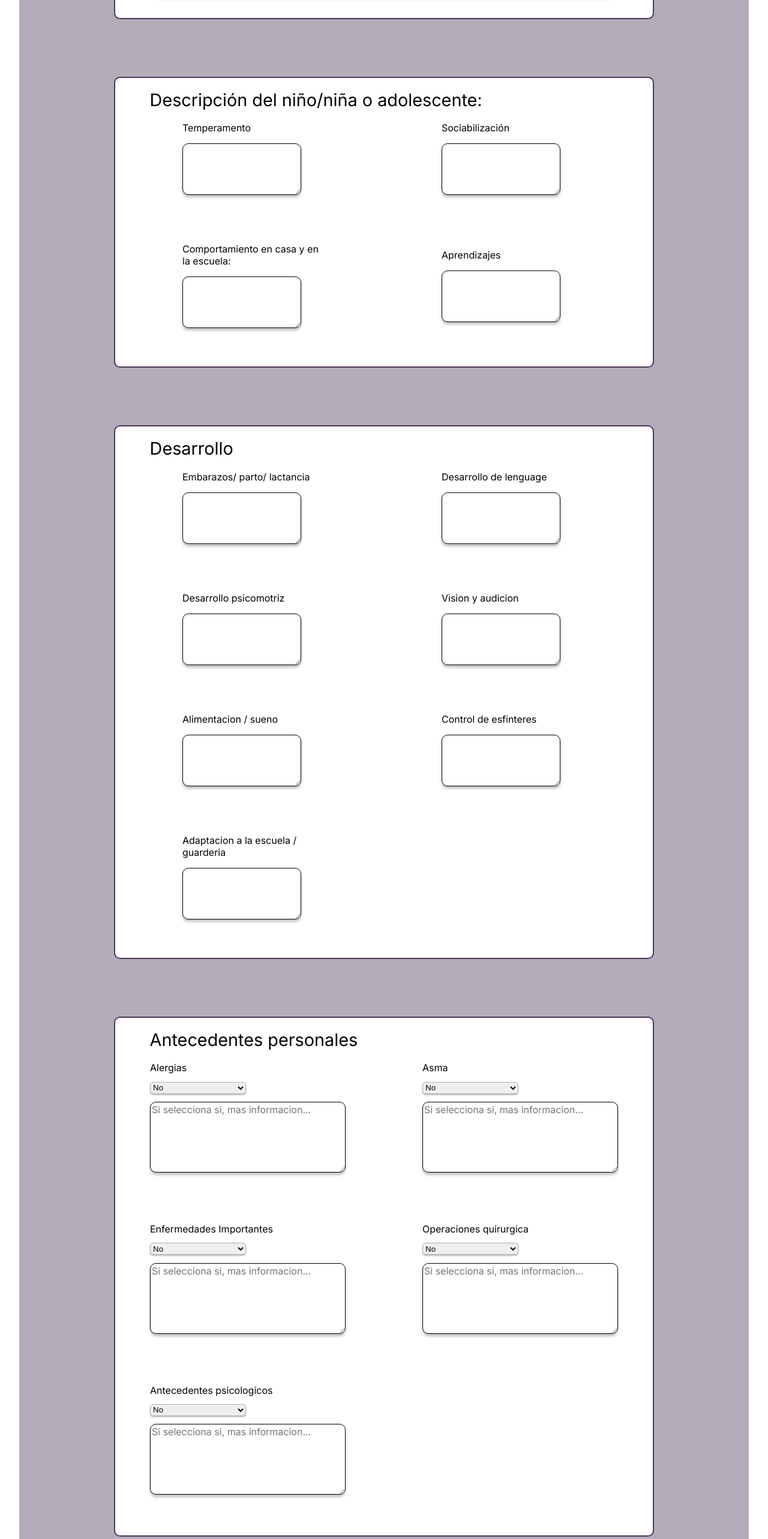
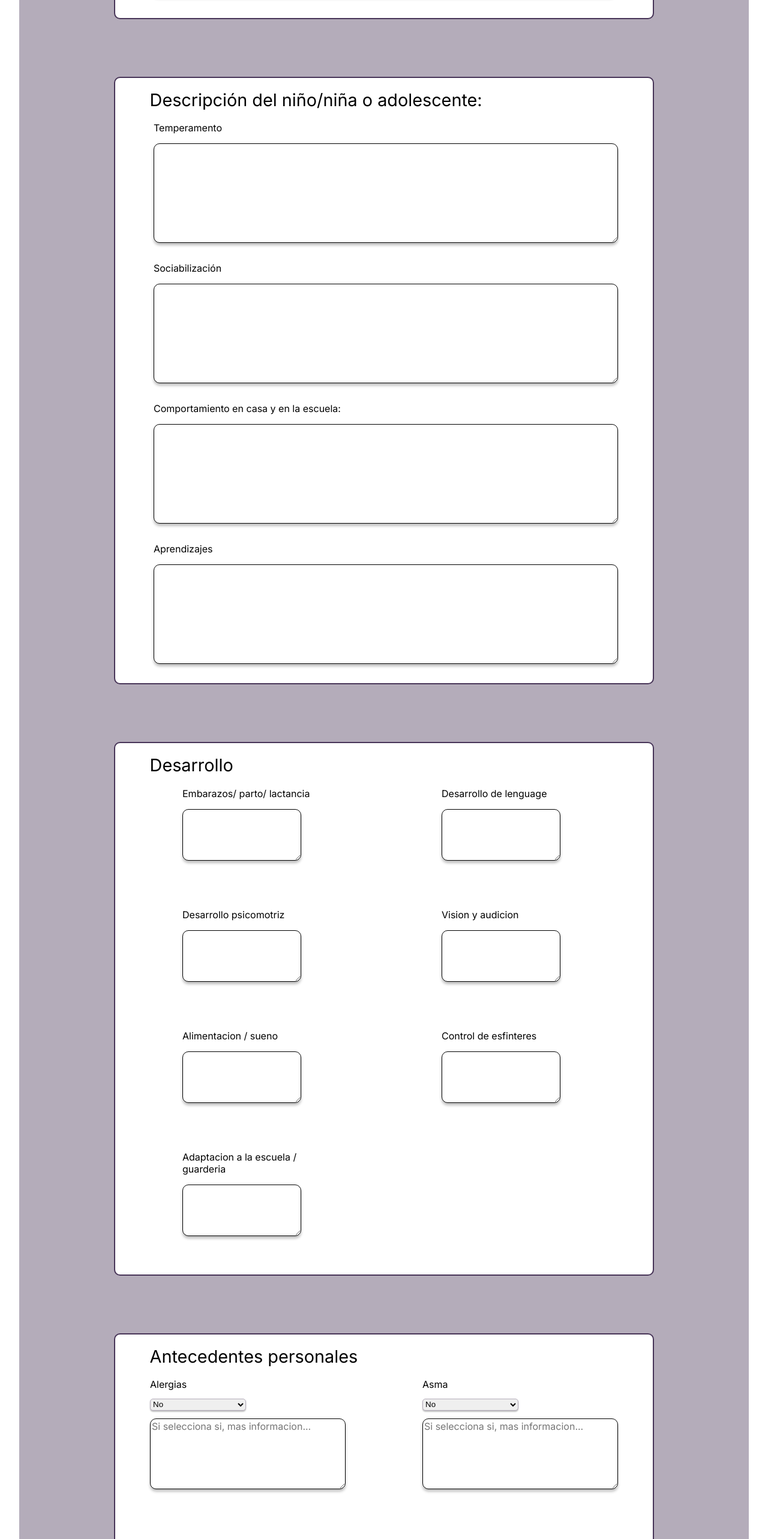
Before and after one commit to KodersKode/Daire-front-end, a React (Create React App) app: page /nuevo-paciente in a window 1280 px wide. Shown: the part 2600-5166 px from the top of the page at 60% size. Built offline with nearby package versions, Linux system fonts and the light colour scheme.

Commit message:
styling availability section

```diff
--- a/src/component/availabilitySelector/index.module.css
+++ b/src/component/availabilitySelector/index.module.css
@@ -27,4 +27,5 @@
   border-radius: 10px;
   padding-left: 1.5em;
   width: 22vw;
+  margin-left: 5em;
 }
--- a/src/component/largeTextBox/index.definition.ts
+++ b/src/component/largeTextBox/index.definition.ts
@@ -2,4 +2,5 @@ export type TLargeTextBoxProps = {
   value: string;
   onChange?: React.ChangeEventHandler<HTMLTextAreaElement>;
   label?: string | undefined;
+  placeholder?: string | undefined;
 };
--- a/src/component/largeTextBox/index.module.css
+++ b/src/component/largeTextBox/index.module.css
@@ -1,3 +1,6 @@
+/* .largeTextBox {
+  width: 60vw;
+} */
 
 .textArea {
   width: 60vw;
--- a/src/component/largeTextBox/index.tsx
+++ b/src/component/largeTextBox/index.tsx
@@ -2,12 +2,13 @@ import React from "react";
 import { TLargeTextBoxProps } from "./index.definition";
 import css from "./index.module.css";
 
-function LargeTextBox({ value, onChange, label }: TLargeTextBoxProps) {
+function LargeTextBox({ value, onChange, label, placeholder }: TLargeTextBoxProps) {
   return (
-    <div>
+    <div className={css.largeTextBox}>
       <label htmlFor="largeTextBox">{label}</label>
       <textarea
         name="largeTextBox"
+        placeholder={placeholder}
         className={css.textArea}
         onChange={onChange}
         value={value}
--- a/src/component/pages/nuevo-paciente/index.module.css
+++ b/src/component/pages/nuevo-paciente/index.module.css
@@ -35,7 +35,7 @@
   padding-bottom: 2em;
 }
 
-.personalessection{
+.personalessection {
   display: grid;
   grid-template-columns: 1fr 1fr;
   grid-gap: 3em 10vw;
@@ -159,9 +159,7 @@ h1 {
     width: 10em;
     /* background-color: red; */
 
-
-
-.lastsection{
+.lastsection {
   display: flex;
   justify-content: space-evenly;
   flex-wrap: wrap;
@@ -200,3 +198,52 @@ margin-bottom: 2em;
 .familiares :nth-child(1) {
   padding-top: 1vh;
 }
+
+.ninoSection {
+  display: flex;
+  justify-content: center;
+  flex-direction: column;
+  background-color: white;
+  width: 70vw;
+  /* align-items: center; */
+  border: 2px solid #483558;
+  border-radius: 10px;
+  margin-top: 4em;
+  margin-bottom: 2em;
+}
+
+.largebox {
+  margin-left: 4em;
+}
+
+.largebox :nth-child(2) {
+  width: 60vw;
+
+  height: 10em;
+  margin-top: 1em;
+}
+
+.largebox :nth-child(1) {
+  display: flex;
+  justify-content: center;
+  flex-direction: column;
+  width: 20em;
+}
+
+.commentBox {
+  align-self: flex-start;
+}
+
+.commentBox :nth-child(2) {
+  width: 30vw;
+
+  height: 5em;
+  margin-top: 1em;
+}
+
+/* .commentBox :nth-child(1) {
+  display: flex;
+  justify-content: center;
+  flex-direction: column;
+  width: 15em;
+} */
--- a/src/component/pages/nuevo-paciente/index.tsx
+++ b/src/component/pages/nuevo-paciente/index.tsx
@@ -38,14 +38,14 @@ function NuevoPaciente() {
   const [adaptacion, setAdaptacion] = useState(""); //Adapting to school or nursery
   const [alergias, setAlergias] = useState(""); //allergies
   const [alergiasContenido, setAlergiasContenido] = useState(""); //more detail
-  const [asma, setAsma] = useState("") //asthma
-  const [asmaContenido, setAsmaContenido] = useState("")
-  const [enfermedades, setEnfermedades] = useState("") // illness
-  const [enfermedadesContenido, setEnfermedadesContenido] = useState("")
-  const [operaciones, setOperaciones] = useState("") // surgical operations
-  const [operacionesContenido, setOperacionesContenido] =useState("")
-  const [psicologicos, setPsicologicos] = useState("") // psychological background
-  const [psicologicosContenido, setPsicologicosContenido] = useState("")
+  const [asma, setAsma] = useState(""); //asthma
+  const [asmaContenido, setAsmaContenido] = useState("");
+  const [enfermedades, setEnfermedades] = useState(""); // illness
+  const [enfermedadesContenido, setEnfermedadesContenido] = useState("");
+  const [operaciones, setOperaciones] = useState(""); // surgical operations
+  const [operacionesContenido, setOperacionesContenido] = useState("");
+  const [psicologicos, setPsicologicos] = useState(""); // psychological background
+  const [psicologicosContenido, setPsicologicosContenido] = useState("");
   // const [antecedentesP, setAntecedentesP] = useState(""); //personal background
   const [antecedentesF, setAntecedentesF] = useState(""); // family history
   const [observaciones, setObservaciones] = useState(""); //observations or comments
@@ -60,7 +60,7 @@ function NuevoPaciente() {
   const [tutor2, setTutor2] = useState(""); // second guardian
   const [relacion2, setRelacion2] = useState(""); // relationship to child
   const [telefono2, setTelefono2] = useState(""); //guardian phone number for guardian 2
-
+  const [disponibilidad, setDisponibilidad] = useState(""); // availability comment section
 
   function handleChange(e: React.ChangeEvent<HTMLInputElement>) {
     setNombre(e.target.value);
@@ -263,10 +263,10 @@ function NuevoPaciente() {
           }}
         />
       </div>
-      <div className={css.section}>
+      <div className={css.ninoSection}>
         <h1>Descripción del niño/niña o adolescente:</h1>
-        <div className={css.subsection}>
-          <div className={css.midbox}>
+        {/* <div className={css.subsection}> */}
+        <div className={css.largebox}>
           <LargeTextBox
             label="Temperamento"
             value={temperamento}
@@ -275,7 +275,7 @@ function NuevoPaciente() {
             }}
           />
         </div>
-          <div className={css.midbox}>
+        <div className={css.largebox}>
           <LargeTextBox
             label="Sociabilización"
             value={sociabilizacion}
@@ -284,7 +284,7 @@ function NuevoPaciente() {
             }}
           />
         </div>
-          <div className={css.midbox}>
+        <div className={css.largebox}>
           <LargeTextBox
             label="Comportamiento en casa y en la escuela:"
             value={comportamiento}
@@ -293,7 +293,7 @@ function NuevoPaciente() {
             }}
           />
         </div>
-          <div className={css.midbox}>
+        <div className={css.largebox}>
           <LargeTextBox
             label="Aprendizajes"
             value={aprendizajes}
@@ -302,7 +302,7 @@ function NuevoPaciente() {
             }}
           />
         </div>
-        </div>
+        {/* </div> */}
       </div>
       <div className={css.section}>
         <h1>Desarrollo</h1>
@@ -375,42 +375,61 @@ function NuevoPaciente() {
       <div className={css.section}>
         <h1>Antecedentes personales</h1>
         <div className={css.personalessection}>
-        <BooleanDropdown label="Alergias" value={alergias} onChange={(e) => {
-             setAlergias(e.target.value)
-
-              }} handleChange={(e) => {
-             setAlergiasContenido(e.target.value)
-
-              }} content={alergiasContenido}/>
-          <BooleanDropdown label="Asma" value={asma} onChange={(e) => {
-             setAsma(e.target.value)
-
-              }} handleChange={(e) => {
-             setAsmaContenido(e.target.value)
-
-              }} content={asmaContenido}/>
-           <BooleanDropdown label="Enfermedades Importantes" value={enfermedades} onChange={(e) => {
-             setEnfermedades(e.target.value)
-
-              }} handleChange={(e) => {
-             setEnfermedadesContenido(e.target.value)
-
-              }} content={enfermedadesContenido}/>
-           <BooleanDropdown label="Operaciones quirurgica" value={operaciones} onChange={(e) => {
-             setOperaciones(e.target.value)
-
-              }} handleChange={(e) => {
-             setOperacionesContenido(e.target.value)
-
-              }} content={operacionesContenido}/>
-            <BooleanDropdown label="Antecedentes psicologicos" value={psicologicos} onChange={(e) => {
-             setPsicologicos(e.target.value)
-
-              }} handleChange={(e) => {
-             setPsicologicosContenido(e.target.value)
-
-              }} content={psicologicosContenido}/>
-
+          <BooleanDropdown
+            label="Alergias"
+            value={alergias}
+            onChange={(e) => {
+              setAlergias(e.target.value);
+            }}
+            handleChange={(e) => {
+              setAlergiasContenido(e.target.value);
+            }}
+            content={alergiasContenido}
+          />
+          <BooleanDropdown
+            label="Asma"
+            value={asma}
+            onChange={(e) => {
+              setAsma(e.target.value);
+            }}
+            handleChange={(e) => {
+              setAsmaContenido(e.target.value);
+            }}
+            content={asmaContenido}
+          />
+          <BooleanDropdown
+            label="Enfermedades Importantes"
+            value={enfermedades}
+            onChange={(e) => {
+              setEnfermedades(e.target.value);
+            }}
+            handleChange={(e) => {
+              setEnfermedadesContenido(e.target.value);
+            }}
+            content={enfermedadesContenido}
+          />
+          <BooleanDropdown
+            label="Operaciones quirurgicas"
+            value={operaciones}
+            onChange={(e) => {
+              setOperaciones(e.target.value);
+            }}
+            handleChange={(e) => {
+              setOperacionesContenido(e.target.value);
+            }}
+            content={operacionesContenido}
+          />
+          <BooleanDropdown
+            label="Antecedentes psicologicos"
+            value={psicologicos}
+            onChange={(e) => {
+              setPsicologicos(e.target.value);
+            }}
+            handleChange={(e) => {
+              setPsicologicosContenido(e.target.value);
+            }}
+            content={psicologicosContenido}
+          />
         </div>
       </div>
       <div className={css.section}>
@@ -457,7 +476,16 @@ function NuevoPaciente() {
               />
             </div>
           </div>
+        </div>
+        <h1>Disponibilidad</h1>
+        <div className={css.subsection}>
           <AvailabilitySelector />
+         <div className={css.commentBox}> <LargeTextBox placeholder="Mas informacion..."
+            value={disponibilidad}
+            onChange={(e) => {
+              setDisponibilidad(e.target.value);
+            }}
+          /></div>
         </div>
       </div>
       <input className={css.iniciar} type="submit" value="Iniciar"></input>
```
Lines whose indentation alone changed are shown as unchanged.
